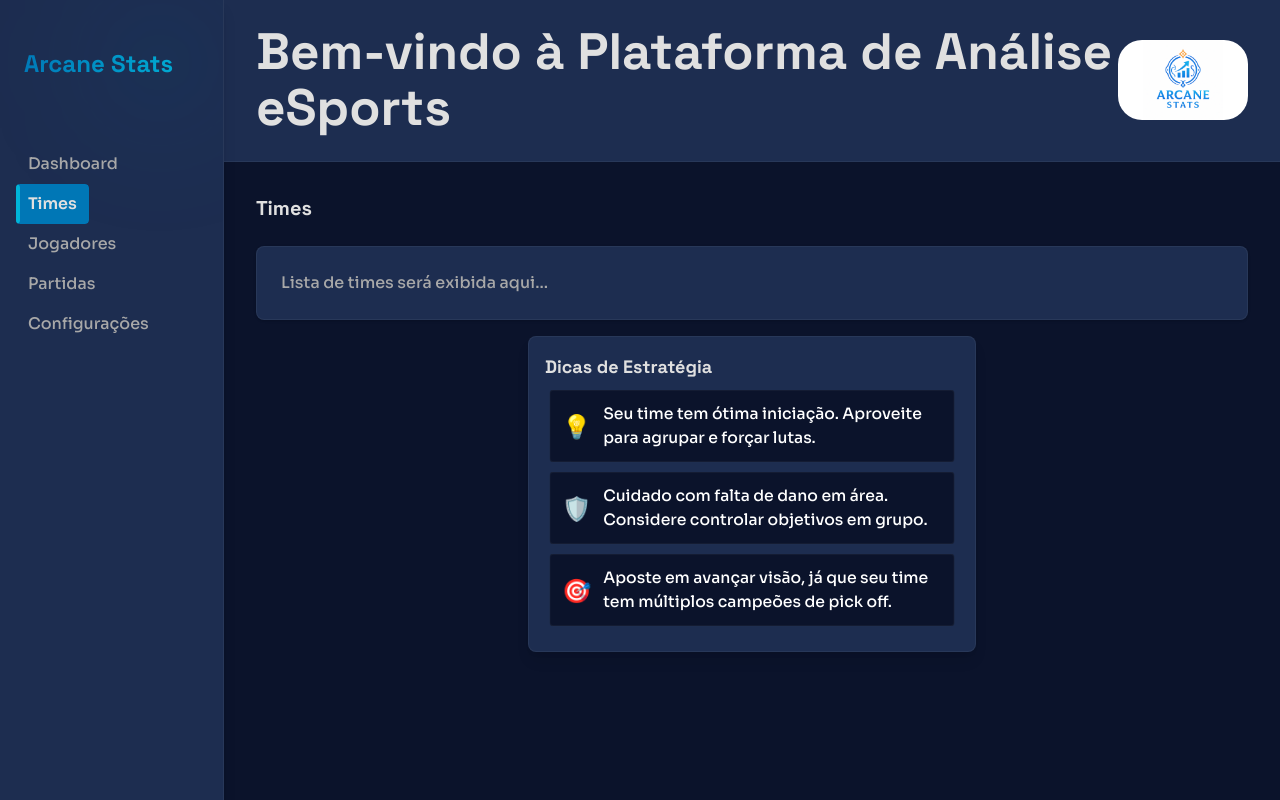
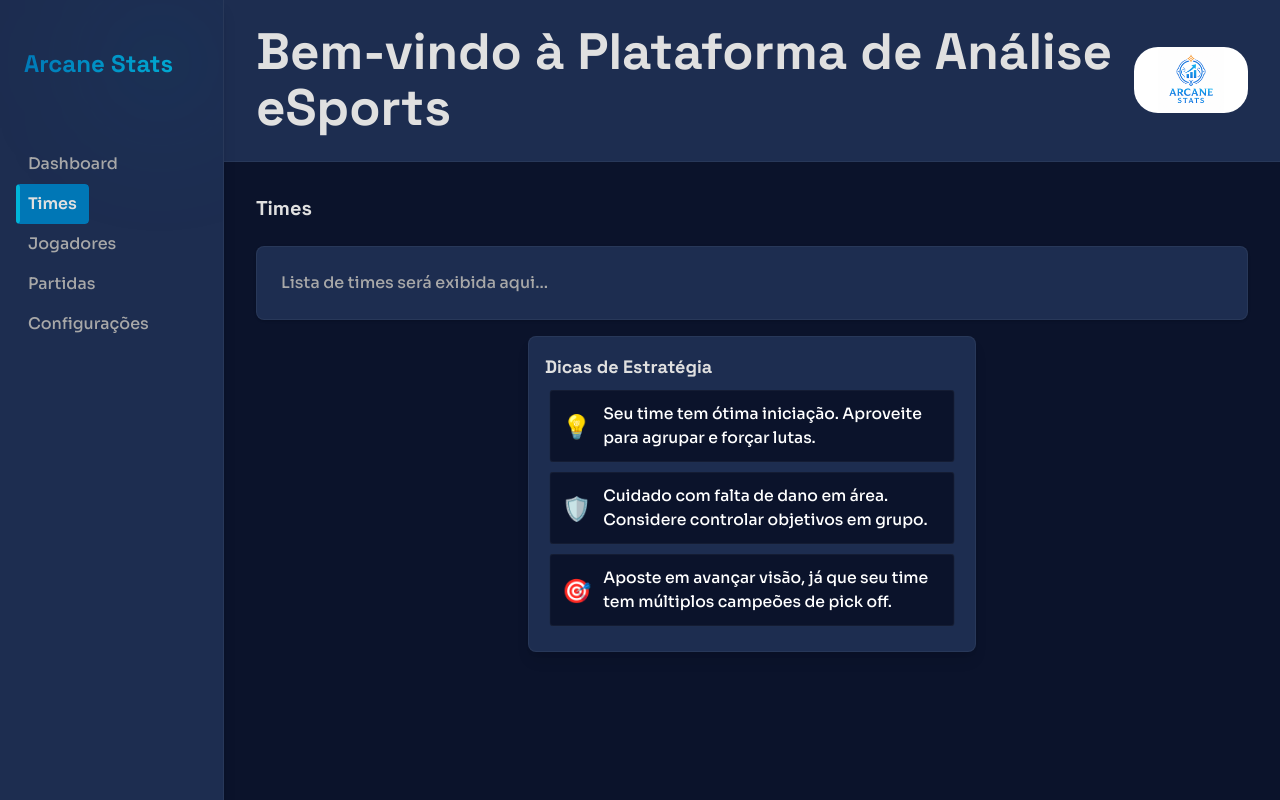
Before and after one commit to CapivaraDevv/Arcane-Stats, a React (Vite) app in the folder arcane-stats/: page /times in a window 1280 px wide. Shown: the top 800 px of the page. Built offline with nearby package versions, Linux system fonts and the light colour scheme.

Commit message:
Mudana no tamanho da logo

```diff
--- a/arcane-stats/src/pages/Header.tsx
+++ b/arcane-stats/src/pages/Header.tsx
@@ -3,7 +3,7 @@ const Header = () => {
         <>
             <header className="w-full px-8 py-6 bg-[#1D2D50] border-b border-white/5 flex items-center justify-between shadow-lg">
                 <h1 className="space-grotesk-title text-2xl font-semibold text-[#E0E0E0]">Bem-vindo à Plataforma de Análise eSports</h1>
-                <div className="w-40 bg-white flex items-center justify-center rounded-3xl">
+                <div className="px-6 bg-white flex items-center justify-center rounded-3xl">
                     <img src="/LogoBranco.png" alt="Logo" className="w-20" />
                 </div>
             </header>
```
